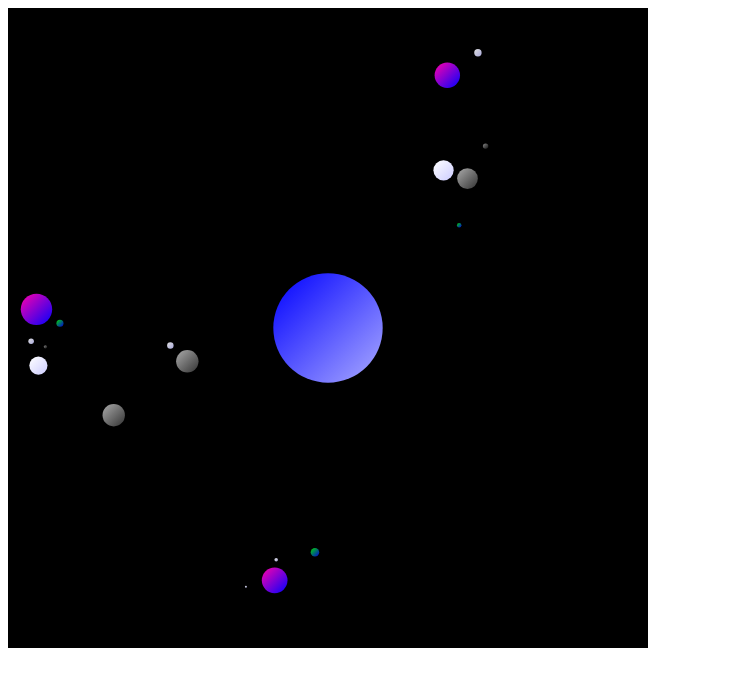
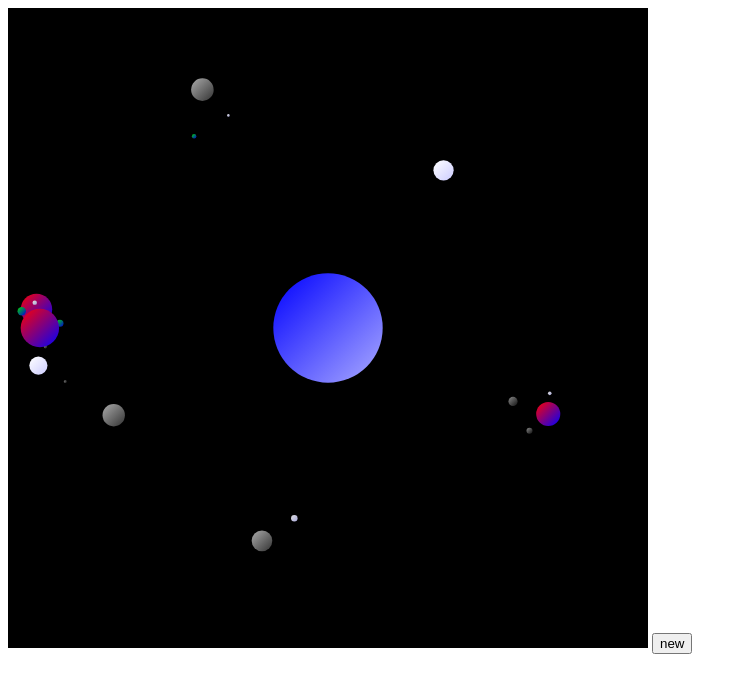
Before and after one commit to matszach/SolarGen.js, a plain HTML site: page index.html in a window 1280 px wide. Shown: the whole page, without its empty margins (0-747 px from the left). Drawn offline with Linux system fonts and the light colour scheme.

Commit message:
'new' button

```diff
--- a/index.html
+++ b/index.html
@@ -12,6 +12,7 @@
 
 <body>
     <canvas id="main_cvs" width=640 height=640></canvas>
+    <input type="submit" onclick="init()" value="new">
 
     <script src="src/celestial_bodies.js"></script>
     <script src="src/main.js"></script>
--- a/src/body_data.js
+++ b/src/body_data.js
@@ -113,7 +113,7 @@ const GasPlanetData = {
     min_disp_rad : 12,
     max_disp_rad : 20,
     density : 1.33,
-    pcolor : '#ff00aa',
+    pcolor : '#ff0000',
     scolor : '#0000ff',
     min_orbit : 180,
     max_orbit : 300,
--- a/src/main.js
+++ b/src/main.js
@@ -17,12 +17,14 @@ function init(){
     for(i=0; i<nof_planets; i++){
 
         pl = buildSateliteFromData(randPlanetData());
+        // pl.r = i * 30 + 90
         central_body.satelites.push(pl);
 
-        nof_moons = Math.random()*6 - 3;
+        nof_moons = Math.random()*5 - 2;
 
         for(j=0; j<nof_moons; j++){
             mn = buildSateliteFromData(randMoonData());
+            // mn.r = j * 10 + 20
             pl.satelites.push(mn);
         }
     }
```
